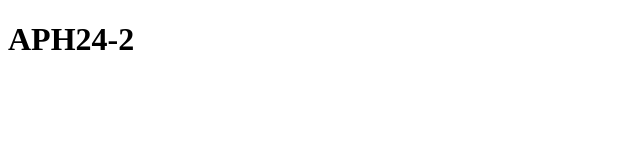
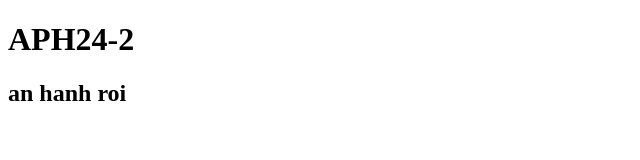
Before and after one commit to minhdatyeupuka92-maker/APH24-2, a plain HTML site: page index.html in a window 1280 px wide. Shown: the whole page, without its empty margins (0-640 px from the left). Drawn offline with Linux system fonts and the light colour scheme.

Commit message:
sua doi lan 1

```diff
--- a/index.html
+++ b/index.html
@@ -7,5 +7,6 @@
   </head>
   <body>
     <h1>APH24-2</h1>
+    <h2>an hanh roi</h2>
   </body>
 </html>
```
